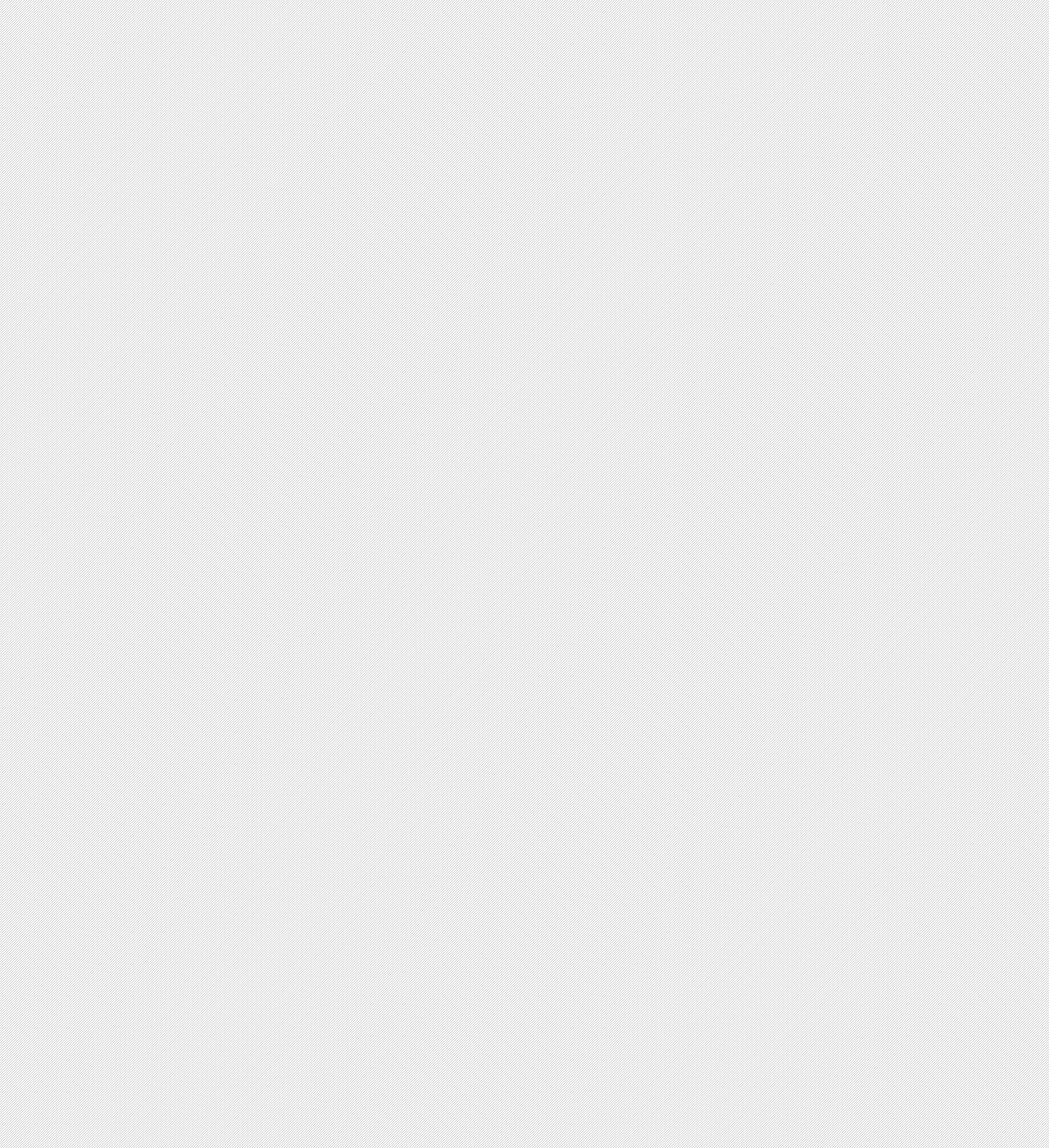
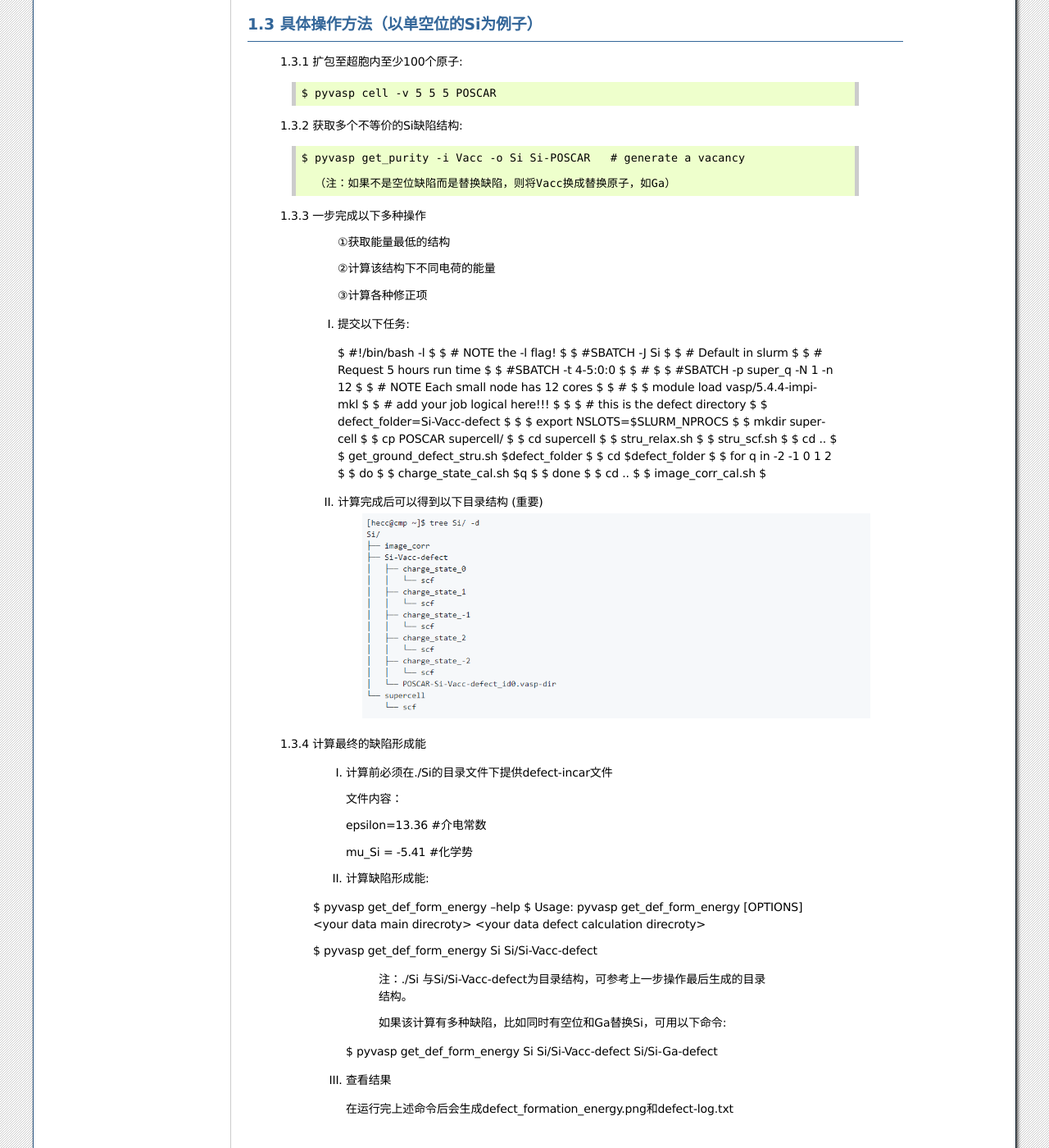
Before and after one commit to ChangChunHe/pyvaspflow, a Sphinx documentation site: the page built from docs/source/example.rst, in a window 1280 px wide and 1400 px high, scrolled down 3080 px. Shown: the whole window at 82% size. Built offline with Sphinx 7.4.7, drawn with Linux system fonts in a browser that asks for light colours; pages that are not in the unit, such as notebooks, are missing from menus; some of the changed text lies outside the part shown.

Commit message:
add defect_cal to examples

```diff
--- a/docs/source/defect_cal.rst
+++ /dev/null
@@ -1,187 +0,0 @@
-具体的例子
-###########
-1. 计算缺陷形成能
-******************
-1.1 基础知识：
-==============
-
-    .. image:: image1.jpg
-
-    *图片引用于：Goyal A , Gorai P , Peng H , et al. A computational framework for automation of point defect calculations[J]. Computational Materials Science, 2017, 130:1-9.*
-
-    由上图可知，缺陷形成能的计算一共可以分为四个部分，即
-
-        ①带缺陷、不带缺陷结构的总能的计算 （Defect and Host Supercell）
-
-        ②化学势的计算 (chemical potentials from phase stability)
-
-        ③电子化学势即费米能的取值 （Electro chemical potential）
-
-        ④缺陷形成能的修正计算 （Finite size corrections）
-
-1.2 公式中各个部分的简单讲解
-=============================
-    1.2.1 带缺陷、不带缺陷结构的总能的计算 （Defect and Host Supercell）
-
-        .. image:: image2.png
-
-        通过以上流程便可以将超胞能量EH和缺陷能量ED,q求出。值得注意的是在不同的带电情况下可以求出不同的缺陷形成能（比如带-1、0、+1的缺陷能量，即ED,-1 、ED,0 、ED,1）
-
-
-    1.2.2 化学势的计算 (chemical potentials from phase stability)
-        .. image:: image3.png
-
-        计算不同的环境下（如富氧，贫氧环境下）的化学势。如上图所示，A、B两点为贫氧环境下各个元素的化学势（具体数值可以由程序得出），而C、D两点则是富氧环境下各个元素的化学势。
-
-    1.2.3 电子化学势即费米能的取值 （Electro chemical potential）
-        电子化学势一般选取导带、价带两点的数值，并由此确定一直线，即分别取Ef = Ecbm和Ef = Evbm两点。
-
-    1.2.4 缺陷形成能的修正计算 （Finite size corrections）
-        修正项的详细内容请参考第一张图中的文章。其中，修正项主要有两项组成：
-            ①线性修正：
-                .. image:: image4.png
-
-            ②电荷校正：
-                .. image:: image5.png
-
-
-1.3 具体操作方法（以单空位的Si为例子）
-===============================================
-    1.3.1 扩包至超胞内至少100个原子
-        pyvasp.py cell -v 5 5 5 POSCAR
-
-    1.3.2 获取多个不等价的Si缺陷结构
-        pyvasp.py get_purity -i Vacc -o Si Si-POSCAR   # generate a vacancy
-
-        （注：如果不是空位缺陷而是替换缺陷，则将Vacc换成替换原子，如Ga）
-
-    1.3.3 一步完成以下多种操作
-        ①获取能量最低的结构
-
-        ②计算该结构下不同电荷的能量
-
-        ③计算各种修正项
-
-     I. 提交以下任务：
-
-        #!/bin/bash -l
-
-        # NOTE the -l flag!
-
-        #SBATCH -J Si
-
-        # Default in slurm
-
-        # Request 5 hours run time
-
-        #SBATCH -t 4-5:0:0
-
-        #
-
-        #SBATCH -p super_q -N 1 -n 12
-
-        # NOTE Each small node has 12 cores
-
-        #
-
-        module load vasp/5.4.4-impi-mkl
-
-        # add your job logical here!!!
-
-
-        # this is the defect directory
-
-        defect_folder=Si-Vacc-defect
-
-
-        export NSLOTS=$SLURM_NPROCS
-
-        mkdir supercell
-
-        cp POSCAR supercell/
-
-        cd supercell
-
-        stru_relax.sh
-
-        stru_scf.sh
-
-        cd ..
-
-        get_ground_defect_stru.sh $defect_folder
-
-        cd $defect_folder
-
-        for q in  -2 -1 0 1 2
-
-        do
-
-          charge_state_cal.sh $q
-
-        done
-
-        cd ..
-
-        image_corr_cal.sh
-
-
-     II. 计算完成后可以得到以下目录结构（重要）
-            .. image:: image6.png
-
-    1.3.4 计算最终的缺陷形成能
-
-     I. 计算前必须在./Si的目录文件下提供defect-incar文件
-
-        文件内容：
-
-        epsilon=13.36   #介电常数
-
-        mu_Si = -5.41     #化学势
-
-     II. 计算缺陷形成能
-
-        defect_formation_energy.py Si  Si/Si-Vacc-defect
-
-        注：./Si 与Si/Si-Vacc-defect为目录结构，可参考上一步操作最后生成的目录结构。
-
-        如果该计算有多种缺陷，比如同时有空位和Ga替换Si，可用以下命令：
-
-        defect_formation_energy.py Si  Si/Si-Vacc-defect Si/Si-Ga-defect
-
-     III. 查看结果
-
-        在运行完上述命令后会生成defect_formation_energy.png和defect-log.txt
-           .. image:: image7.png
-
-
-           .. image:: image8.png
-
-    1.3.5 化学势的计算 (chemical potentials from phase stability)
-	        对于三组分体系，在不同环境（如贫氧和富氧）下，defect-incar中的化学势是不一样的，因此需要对此进行分析。以ZnGa2O3为例；需要提供chemical-incar文件以生成相图；
-
-                I. 提供chemical-incar
-
-                    文件内容：（以下是该元素或者化合物的总能，可以通过DFT计算获得，也可以通过查询Aflow得到）
-                        Ga=-2.916203375
-
-                        Ga8O12=-121.098
-
-                        O2=-8.9573588
-
-                        Zn=-2.5493
-
-                        #Zn8Ga16O32=-328.32564
-
-                        ZnO=-10.586057
-
-                II. 运行以下命令
-
-                    python3.6 pyvasp.py chem_pot -r 0 chemical-incar
-
-                III. 得到目标相图chemical-potential.png以及chemical_log.txt
-
-            如下：
-                .. image:: image9.png
-
-            以及:
-                .. image:: image10.png
--- a/docs/source/example.rst
+++ b/docs/source/example.rst
@@ -56,9 +56,198 @@ pyvasp get_grd_state::
 计算缺陷形成能
 ============
 
-pyvasp get_def_form_energy::
+1. 计算缺陷形成能
+******************
+1.1 基础知识：
+==============
 
-    $ pyvasp get_def_form_energy --help
-    Usage: pyvasp get_def_form_energy [OPTIONS] <your data main direcroty> <your data defect calculation direcroty>
+    .. image:: image1.jpg
 
-    pyvasp get_def_form_energy  test  test/H-vacc-defect test/Mg-vacc-defect
+    *图片引用于：Goyal A , Gorai P , Peng H , et al. A computational framework for automation of point defect calculations[J]. Computational Materials Science, 2017, 130:1-9.*
+
+    由上图可知，缺陷形成能的计算一共可以分为四个部分，即
+
+        ①带缺陷、不带缺陷结构的总能的计算 （Defect and Host Supercell）
+
+        ②化学势的计算 (chemical potentials from phase stability)
+
+        ③电子化学势即费米能的取值 （Electro chemical potential）
+
+        ④缺陷形成能的修正计算 （Finite size corrections）
+
+1.2 公式中各个部分的简单讲解
+=============================
+    1.2.1 带缺陷、不带缺陷结构的总能的计算 （Defect and Host Supercell）
+
+        .. image:: image2.png
+
+        通过以上流程便可以将超胞能量EH和缺陷能量ED,q求出。值得注意的是在不同的带电情况下可以求出不同的缺陷形成能（比如带-1、0、+1的缺陷能量，即ED,-1 、ED,0 、ED,1）
+
+
+    1.2.2 化学势的计算 (chemical potentials from phase stability)
+        .. image:: image3.png
+
+        计算不同的环境下（如富氧，贫氧环境下）的化学势。如上图所示，A、B两点为贫氧环境下各个元素的化学势（具体数值可以由程序得出），而C、D两点则是富氧环境下各个元素的化学势。
+
+    1.2.3 电子化学势即费米能的取值 （Electro chemical potential）
+        电子化学势一般选取导带、价带两点的数值，并由此确定一直线，即分别取Ef = Ecbm和Ef = Evbm两点。
+
+    1.2.4 缺陷形成能的修正计算 （Finite size corrections）
+        修正项的详细内容请参考第一张图中的文章。其中，修正项主要有两项组成：
+            ①线性修正：
+                .. image:: image4.png
+
+            ②电荷校正：
+                .. image:: image5.png
+
+
+1.3 具体操作方法（以单空位的Si为例子）
+===============================================
+    1.3.1 扩包至超胞内至少100个原子::
+
+
+      $ pyvasp cell -v 5 5 5 POSCAR
+
+    1.3.2 获取多个不等价的Si缺陷结构::
+
+
+      $ pyvasp get_purity -i Vacc -o Si Si-POSCAR   # generate a vacancy
+
+        （注：如果不是空位缺陷而是替换缺陷，则将Vacc换成替换原子，如Ga）
+
+    1.3.3 一步完成以下多种操作
+        ①获取能量最低的结构
+
+        ②计算该结构下不同电荷的能量
+
+        ③计算各种修正项
+
+     I. 提交以下任务::
+
+
+      $ #!/bin/bash -l
+      $
+      $ # NOTE the -l flag!
+      $
+      $ #SBATCH -J Si
+      $
+      $ # Default in slurm
+      $
+      $ # Request 5 hours run time
+      $
+      $ #SBATCH -t 4-5:0:0
+      $
+      $ #
+      $
+      $ #SBATCH -p super_q -N 1 -n 12
+      $
+      $ # NOTE Each small node has 12 cores
+      $
+      $ #
+      $
+      $ module load vasp/5.4.4-impi-mkl
+      $
+      $ # add your job logical here!!!
+      $
+      $
+      $ # this is the defect directory
+      $
+      $ defect_folder=Si-Vacc-defect
+      $
+      $
+      $ export NSLOTS=$SLURM_NPROCS
+      $
+      $ mkdir supercell
+      $
+      $ cp POSCAR supercell/
+      $
+      $ cd supercell
+      $
+      $ stru_relax.sh
+      $
+      $ stru_scf.sh
+      $
+      $ cd ..
+      $
+      $ get_ground_defect_stru.sh $defect_folder
+      $
+      $ cd $defect_folder
+      $
+      $ for q in  -2 -1 0 1 2
+      $
+      $ do
+      $
+      $ charge_state_cal.sh $q
+      $
+      $ done
+      $
+      $ cd ..
+      $
+      $ image_corr_cal.sh
+      $
+
+     II. 计算完成后可以得到以下目录结构 (重要)
+            .. image:: image6.png
+
+    1.3.4 计算最终的缺陷形成能
+
+     I. 计算前必须在./Si的目录文件下提供defect-incar文件
+
+        文件内容：
+
+        epsilon=13.36   #介电常数
+
+        mu_Si = -5.41     #化学势
+
+     II. 计算缺陷形成能::
+
+
+     $ pyvasp get_def_form_energy --help
+     $ Usage: pyvasp get_def_form_energy [OPTIONS] <your data main direcroty> <your data defect calculation direcroty>
+
+     $ pyvasp get_def_form_energy  Si  Si/Si-Vacc-defect
+
+        注：./Si 与Si/Si-Vacc-defect为目录结构，可参考上一步操作最后生成的目录结构。
+
+        如果该计算有多种缺陷，比如同时有空位和Ga替换Si，可用以下命令::
+
+
+      $ pyvasp get_def_form_energy Si  Si/Si-Vacc-defect Si/Si-Ga-defect
+
+     III. 查看结果
+
+        在运行完上述命令后会生成defect_formation_energy.png和defect-log.txt
+           .. image:: image7.png
+
+
+           .. image:: image8.png
+
+    1.3.5 化学势的计算 (chemical potentials from phase stability)
+	        对于三组分体系，在不同环境（如贫氧和富氧）下，defect-incar中的化学势是不一样的，因此需要对此进行分析。以ZnGa2O3为例；需要提供chemical-incar文件以生成相图；
+
+                I. 提供chemical-incar
+
+                    文件内容：（以下是该元素或者化合物的总能，可以通过DFT计算获得，也可以通过查询Aflow得到）
+                        Ga=-2.916203375
+
+                        Ga8O12=-121.098
+
+                        O2=-8.9573588
+
+                        Zn=-2.5493
+
+                        #Zn8Ga16O32=-328.32564
+
+                        ZnO=-10.586057
+
+                II. 运行以下命令
+
+                  pyvasp chem_pot -r 0 chemical-incar
+
+                III. 得到目标相图chemical-potential.png以及chemical_log.txt
+
+            如下：
+                .. image:: image9.png
+
+            以及:
+                .. image:: image10.png
```
